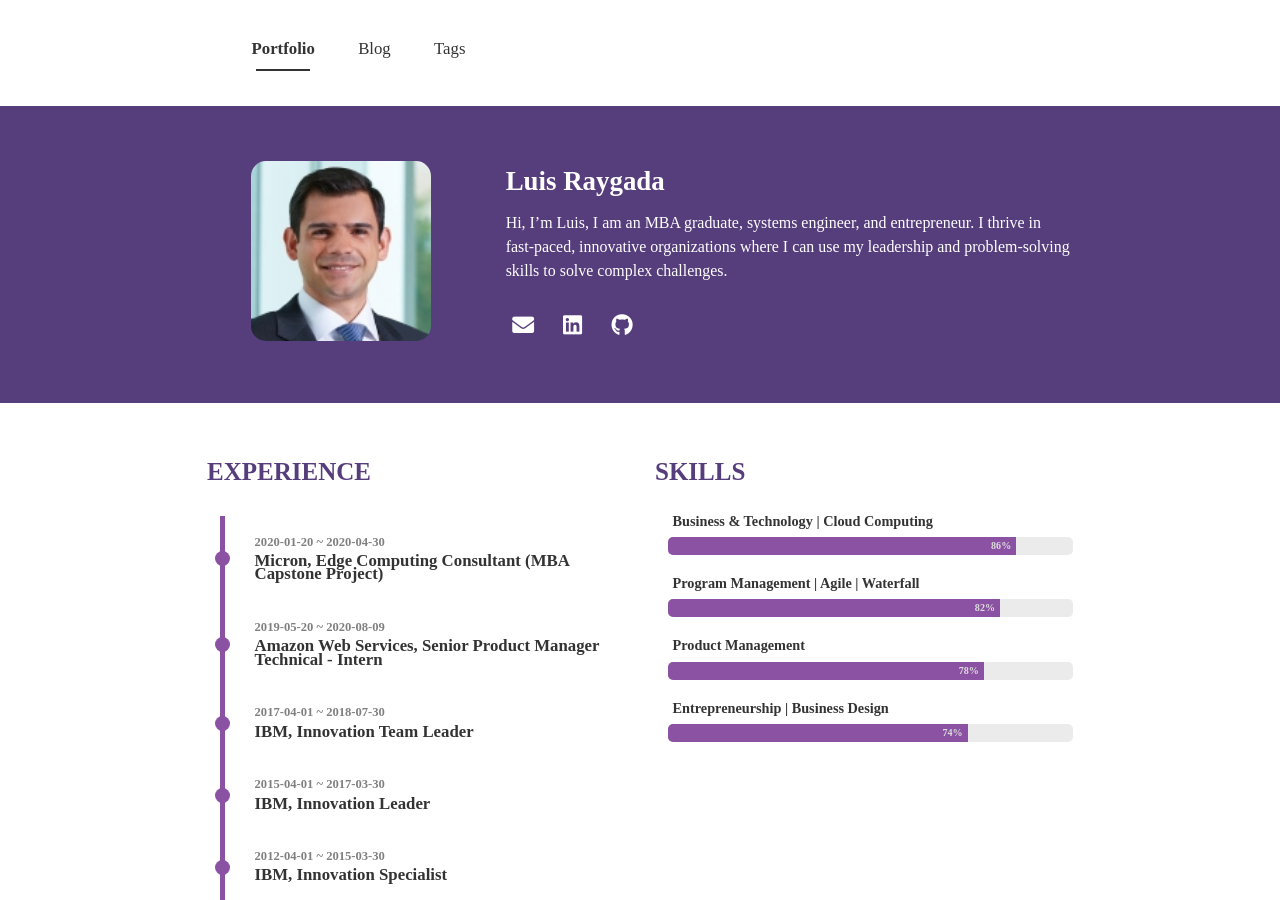
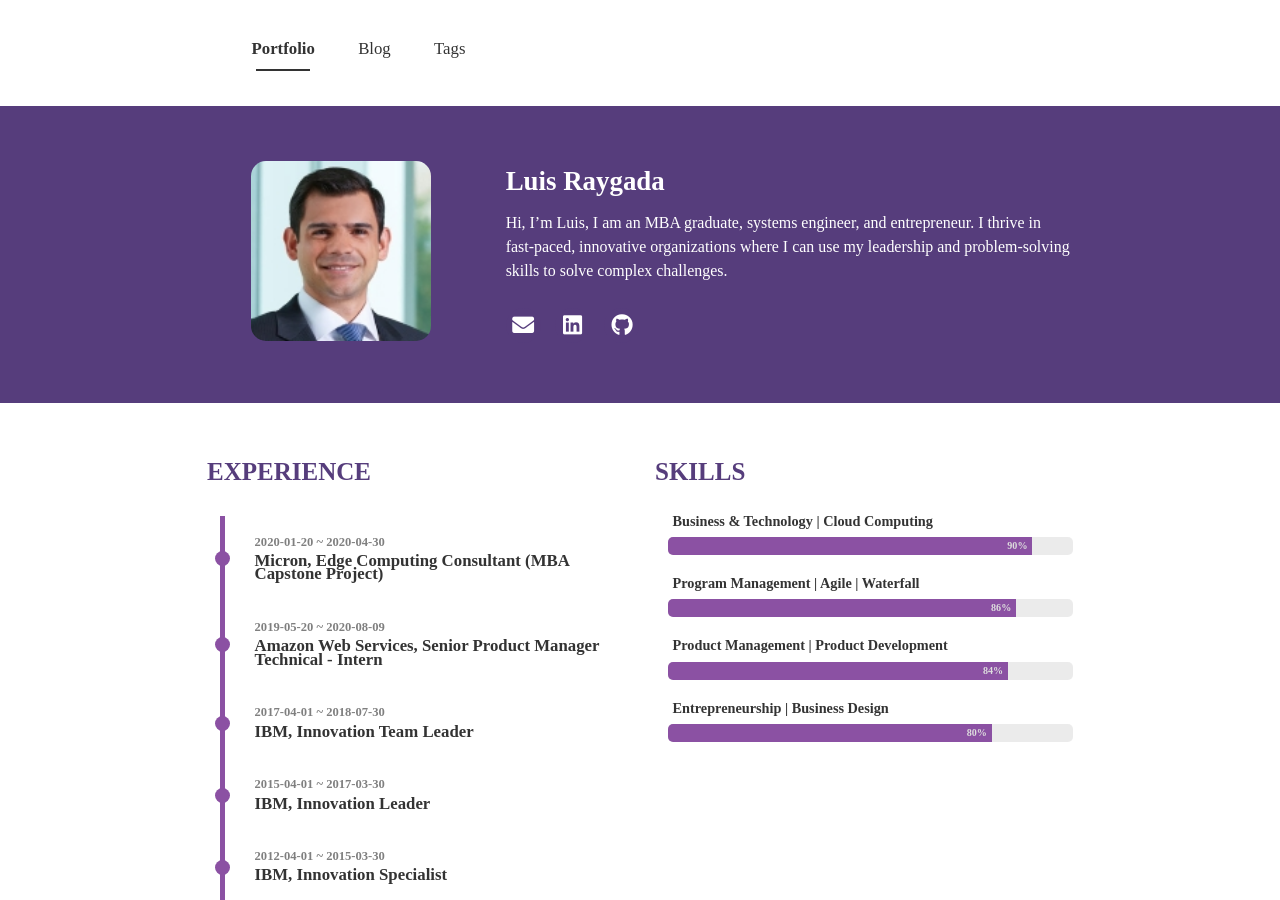
Before and after one commit to luis-raygada/luis-raygada.github.io, a Jekyll site: the page built from index.html, in a window 1280 px wide and 900 px high. Built offline with Jekyll 4.4.1, drawn with Linux system fonts in a browser that asks for light colours; nearby versions of some CDN libraries; some web fonts are replaced; the list of posts is cut into pages by our own code.

Commit message:
Update _config.yml

```diff
--- a/_config.yml
+++ b/_config.yml
@@ -33,13 +33,13 @@ theme_settings :
         experience : IBM, IT Developer / IT Specialist
     skills :
       - skill : Business & Technology | Cloud Computing
+        value : 90  # Percent value
+      - skill : Program Management | Agile | Waterfall
         value : 86  # Percent value
-      - skill : Program Management | Agile | Waterfall
-        value : 82  # Percent value
-      - skill : Product Management
-        value : 78  # Percent value
+      - skill : Product Management | Product Development
+        value : 84  # Percent value
       - skill : Entrepreneurship | Business Design
-        value : 74  # Percent value
+        value : 80  # Percent value
 
   # Icons
   icons :
```
